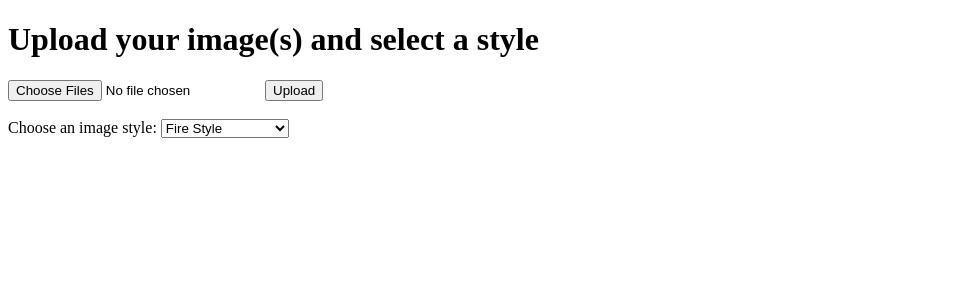
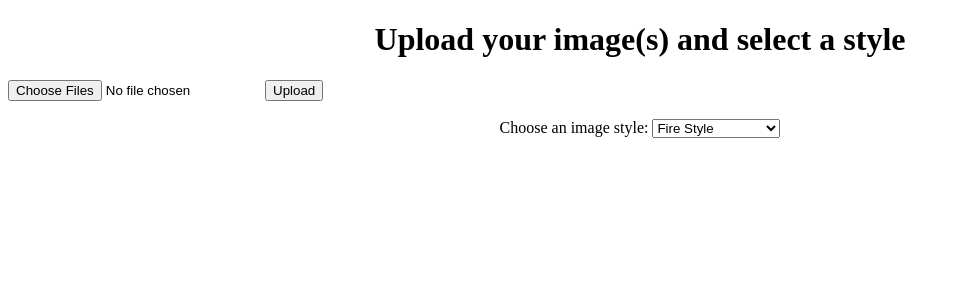
Before and after one commit to rahulsinghrs/neural-style-heroku-web-app-deployment, a Flask app: page / in a window 1280 px wide. Shown: the top 300 px of the page, without its empty margins (0-960 px from the left). Run offline with Flask 2, Linux system fonts and the light colour scheme.

Commit message:
Update upload.html
align text in centre

```diff
--- a/templates/upload.html
+++ b/templates/upload.html
@@ -5,6 +5,12 @@
 	<meta name="viewport" content="width=device-width, initial-scale=1.0">
 	<title>Upload</title>
 </head>
+
+<style>
+head {text-align: center;}
+h1 {text-align: center;}
+div {text-align: center;}
+</style>
 
 <body>
 	<h1>Upload your image(s) and select a style</h1>
```
